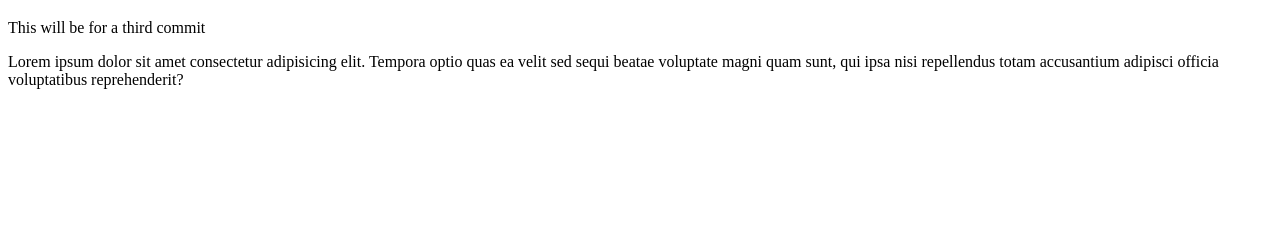
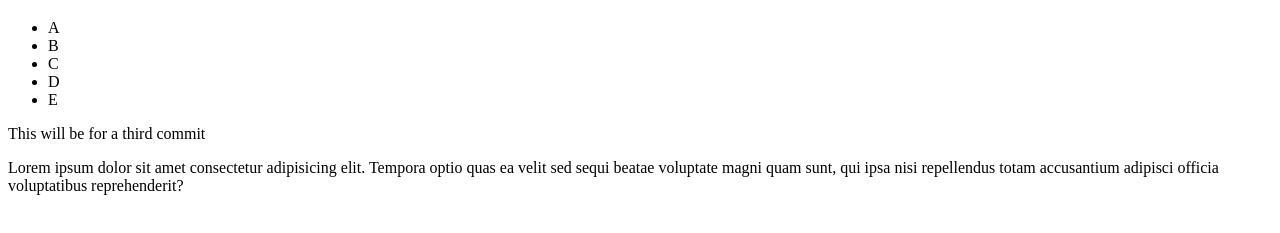
Before and after one commit to gtpcoder/git-test, a website: page index.html in a window 1280 px wide. Shown: the part 61-294 px from the top of the page. Drawn offline with Linux system fonts and the light colour scheme.

Commit message:
using NPM

```diff
--- a/index.html
+++ b/index.html
@@ -8,6 +8,13 @@
 </head>
 <body>
     <h1>Git Demo - gtpcoder</h1>
+    <ul>
+        <li>A</li>
+        <li>B</li>
+        <li>C</li>
+        <li>D</li>
+        <li>E</li>
+    </ul>
     <p>This will be for a third commit</p>
     <p>Lorem ipsum dolor sit amet consectetur adipisicing elit. Tempora optio quas ea velit sed sequi beatae voluptate magni quam sunt, qui ipsa nisi repellendus totam accusantium adipisci officia voluptatibus reprehenderit?</p>
 
```
Also changed, not shown: package.json (added, +24 -0 lines), 2 other files.
